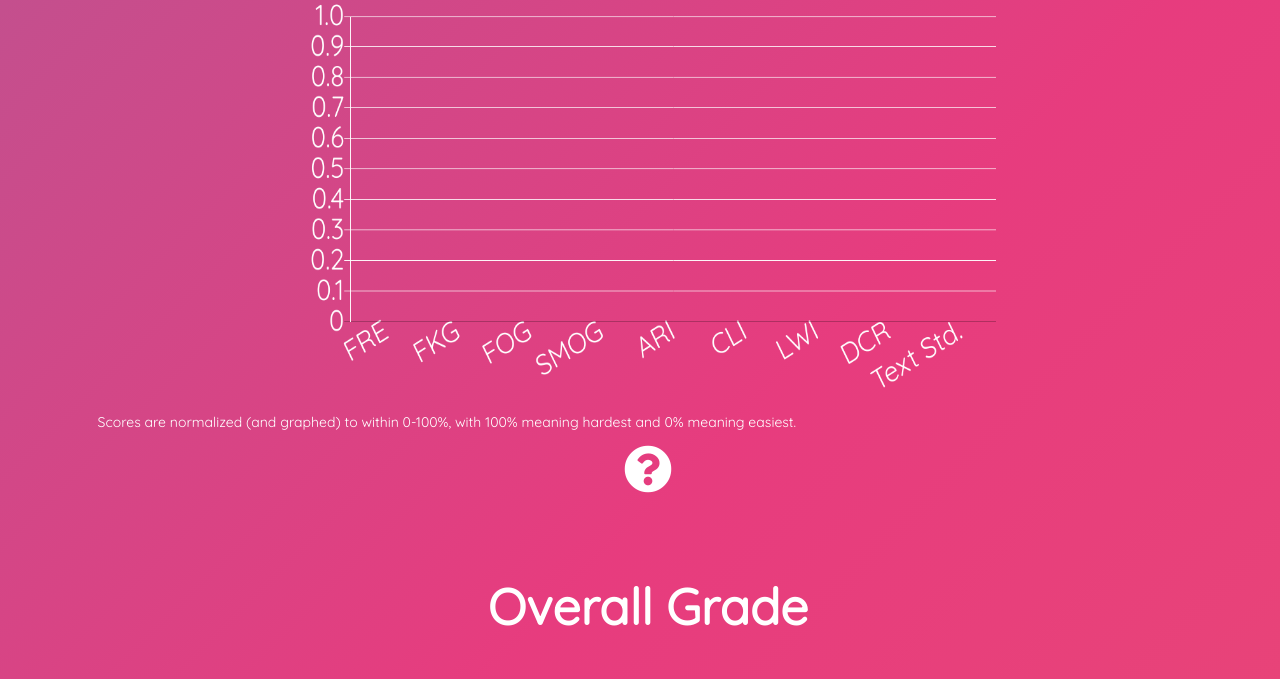
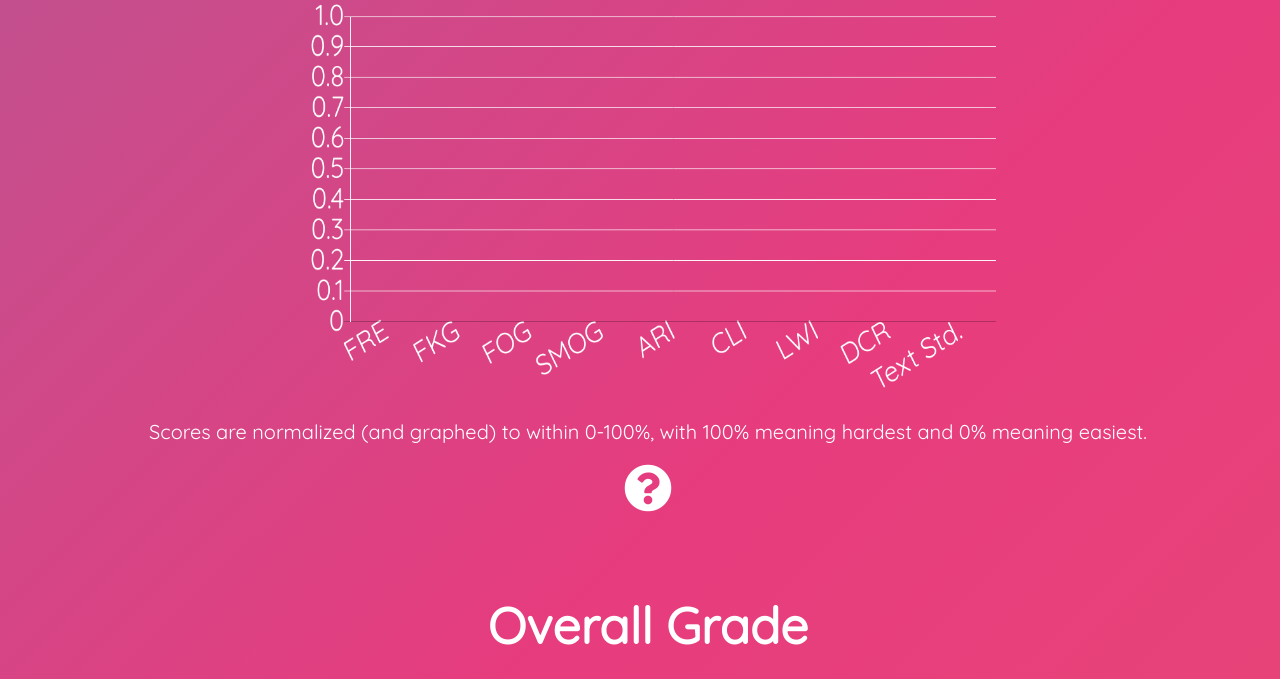
Before and after one commit to gautomdas/Speech4Me, a Flask app: template templates/stats.html in a window 1280 px wide. Shown: the part 2639-3318 px from the top of the page. Run offline with Flask 2, Linux system fonts and the light colour scheme; the template is opened without the code that fills it, so the values that code supplies are empty; parts of the project's set-up code (start-up, migrations or seed data) failed here and were passed over; some libraries are stand-ins or nearby versions.

Commit message:
Centered Text

```diff
--- a/templates/stats.html
+++ b/templates/stats.html
@@ -489,7 +489,7 @@ new Chart(document.getElementById("myChartC"), {
 });
 
 </script>
-    <p style="font-size:14px;">Scores are normalized (and graphed) to within 0-100%, with 100% meaning hardest and 0% meaning easiest.</p>
+<p style="font-size:20px;text-align: center;" align="center">Scores are normalized (and graphed) to within 0-100%, with 100% meaning hardest and 0% meaning easiest.</p>
 
 </section>
   <div class="box">
```
